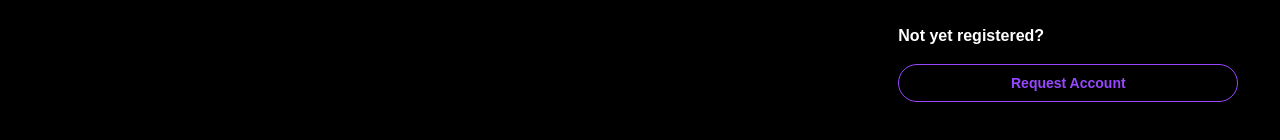
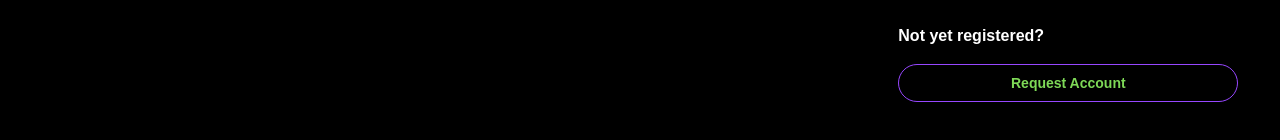
Before and after one commit to IT21823398/AgriMatrix, a React (Vite) app in the folder frontend/: page / in a window 1280 px wide. Shown: the part 594-734 px from the top of the page. Built offline with nearby package versions, Linux system fonts and the light colour scheme.

Commit message:
changed btn color to #7ed957

```diff
--- a/frontend/src/styles/login.css
+++ b/frontend/src/styles/login.css
@@ -132,7 +132,7 @@ input:focus::placeholder {
     border-radius: 20px;
     font-weight: bold;
     font-size: 14px;
-    color:#9747ff;
+    color: #7ed957;
     background-color: black;
     border-color: #9747ff;
     transition: 0.4s;
```
